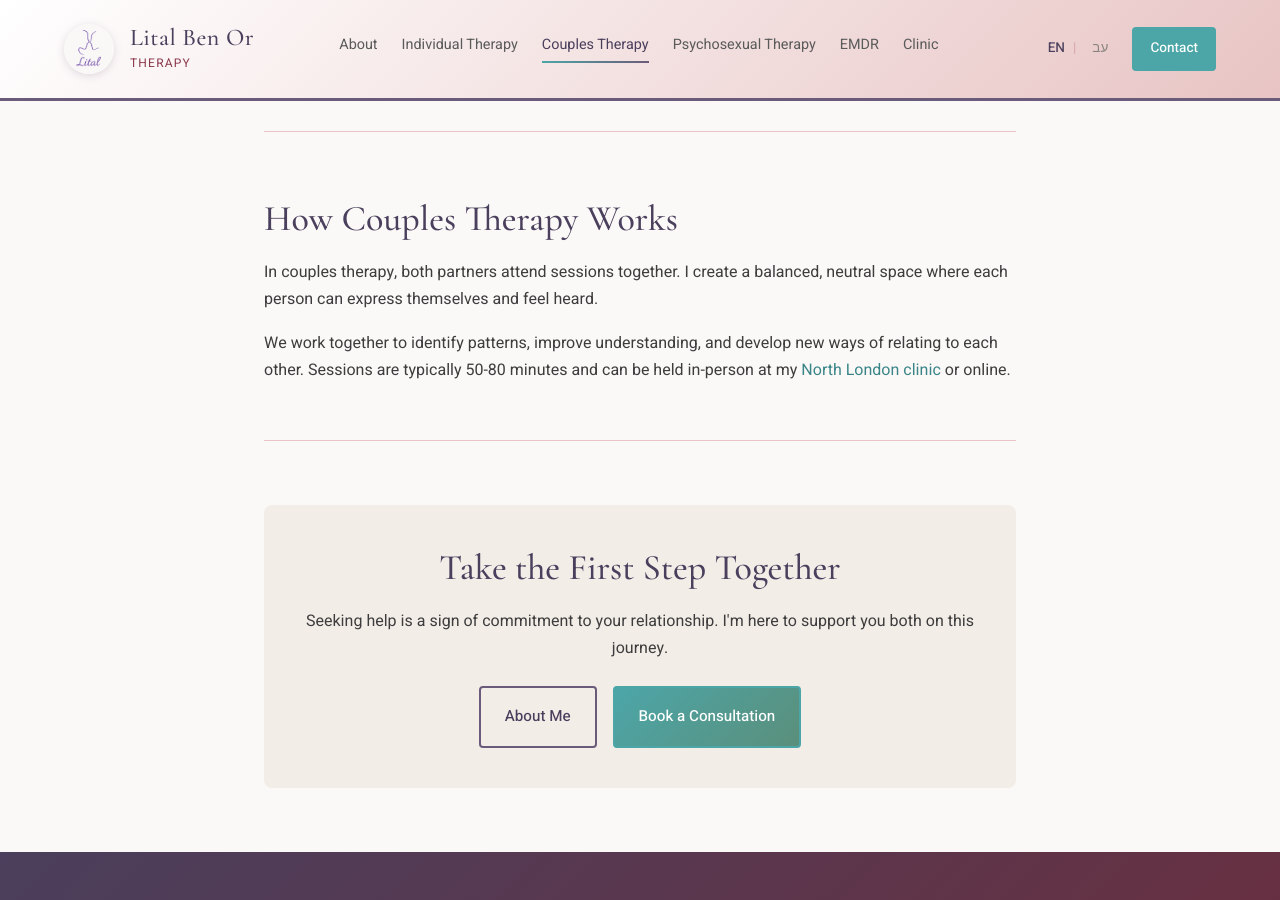
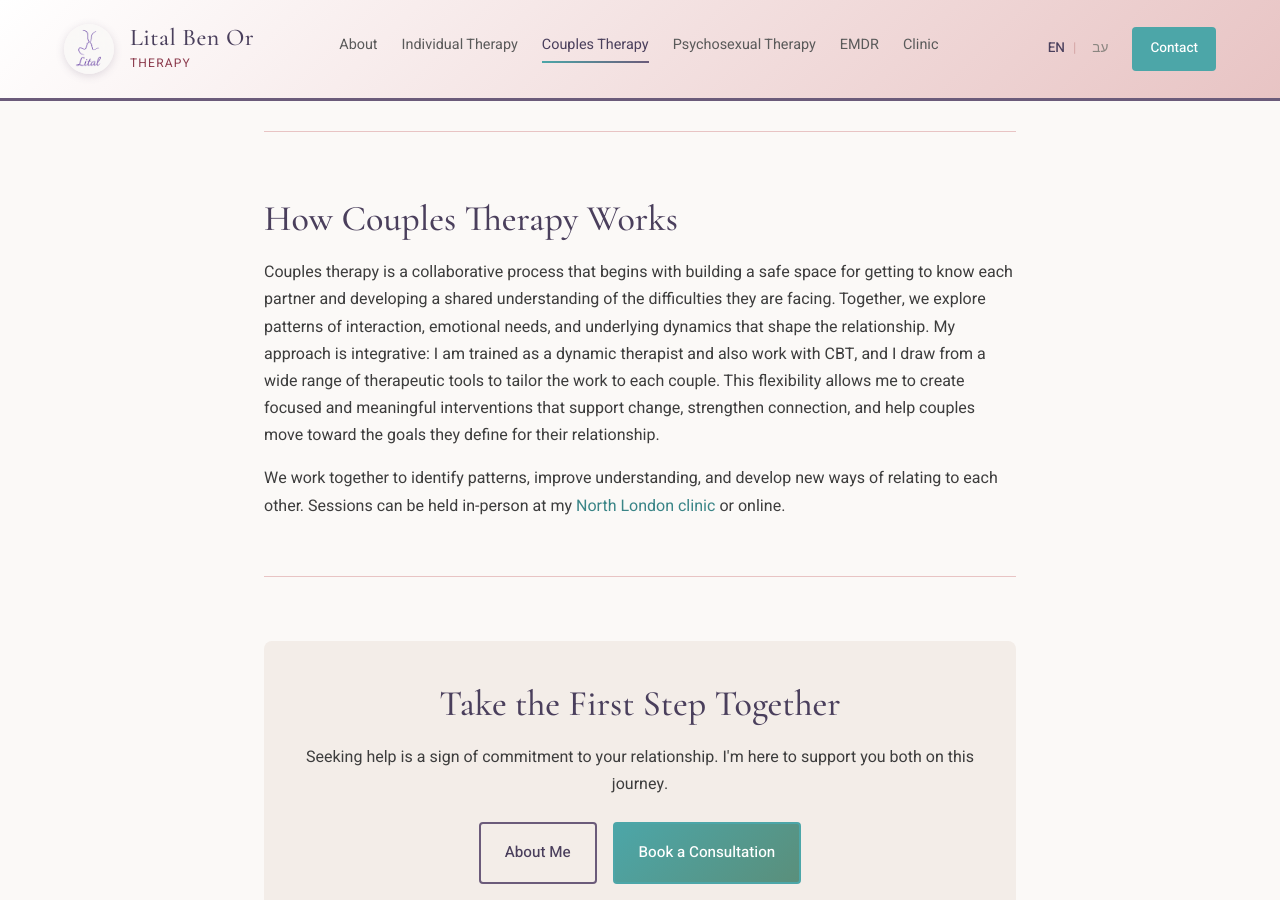
Before and after one commit to litalbenor/litalbenor.github.io, a Jekyll site: the page built from en/couples-therapy.md, in a window 1280 px wide and 900 px high, scrolled down 968 px. Built offline with Jekyll 4.4.1, drawn with Linux system fonts in a browser that asks for light colours.

Commit message:
Update couples therapy page: rewrite approach description, remove session duration

```diff
--- a/en/couples-therapy.md
+++ b/en/couples-therapy.md
@@ -41,10 +41,10 @@ permalink: /en/couples-therapy
     <section class="content-section">
       <h2>How Couples Therapy Works</h2>
       <p>
-        In couples therapy, both partners attend sessions together. I create a balanced, neutral space where each person can express themselves and feel heard.
+        Couples therapy is a collaborative process that begins with building a safe space for getting to know each partner and developing a shared understanding of the difficulties they are facing. Together, we explore patterns of interaction, emotional needs, and underlying dynamics that shape the relationship. My approach is integrative: I am trained as a dynamic therapist and also work with CBT, and I draw from a wide range of therapeutic tools to tailor the work to each couple. This flexibility allows me to create focused and meaningful interventions that support change, strengthen connection, and help couples move toward the goals they define for their relationship.
       </p>
       <p>
-        We work together to identify patterns, improve understanding, and develop new ways of relating to each other. Sessions are typically 50-80 minutes and can be held in-person at my <a href="/en/clinic">North London clinic</a> or online.
+        We work together to identify patterns, improve understanding, and develop new ways of relating to each other. Sessions can be held in-person at my <a href="/en/clinic">North London clinic</a> or online.
       </p>
     </section>
 
```
